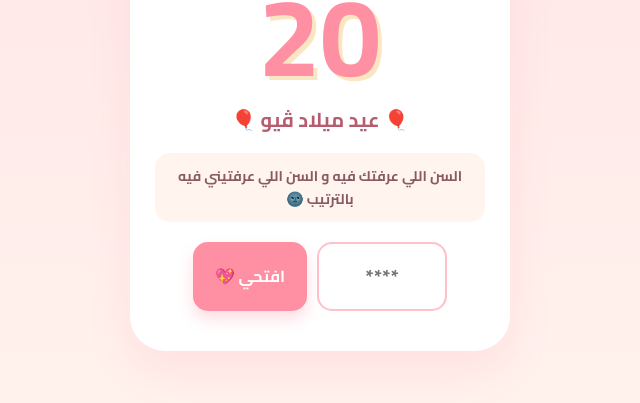
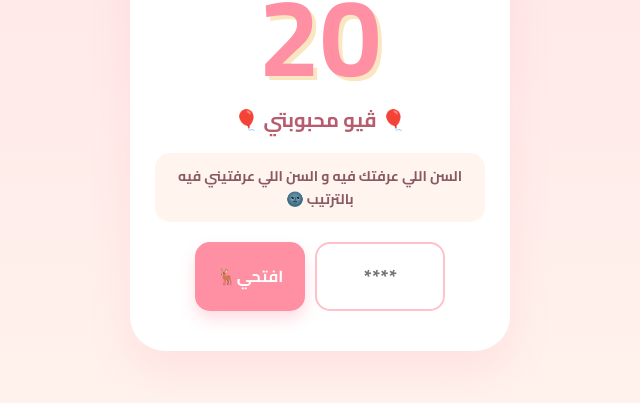
Before and after one commit to jeonjino-hash/For-My-Viu, a plain HTML site: page index.html in a window 1280 px wide. Shown: the part 254-657 px from the top of the page, 320-960 px from the left. Drawn offline with Linux system fonts and the light colour scheme.

Commit message:
Update index.html

```diff
--- a/index.html
+++ b/index.html
@@ -35,11 +35,11 @@ iframe{width:100%;height:340px;border-radius:20px;border:none;box-shadow:0 10px
 
   <div class="card">
     <div class="num20">20</div>
-    <div class="title">🎈 عيد ميلاد ڤيو 🎈</div>
+    <div class="title">🎈  ڤيو محبوبتي  🎈</div>
     <div class="hint">السن اللي عرفتك فيه و السن اللي عرفتيني فيه بالترتيب 🌚</div>
     <div class="row">
       <input type="text" id="pass" inputmode="numeric" placeholder="****">
-      <button onclick="check()">افتحي 💖</button>
+      <button onclick="check()">افتحي🦌</button>
     </div>
     <div id="err" style="color:red;margin-top:12px;display:none">جربي تاني يا توتو 🌚</div>
   </div>
```
